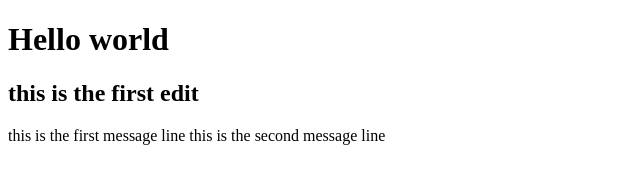
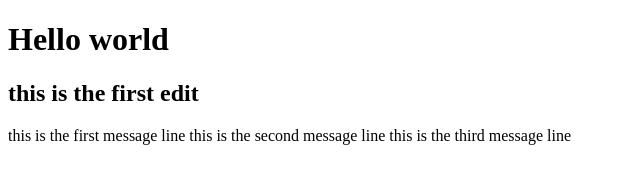
Before and after one commit to git-18/VSCODE-CODE, a plain HTML site: page code-excercise/index.html in a window 1280 px wide. Shown: the whole page, without its empty margins (0-640 px from the left). Drawn offline with Linux system fonts and the light colour scheme.

```diff
--- a/code-excercise/index.html
+++ b/code-excercise/index.html
@@ -11,6 +11,7 @@
    <body>
        this is the first message line
        this is the second message line
+       this  is the third message line
    </body>
 </body>
 </html>
```
Also changed, not shown: 1 other file.
